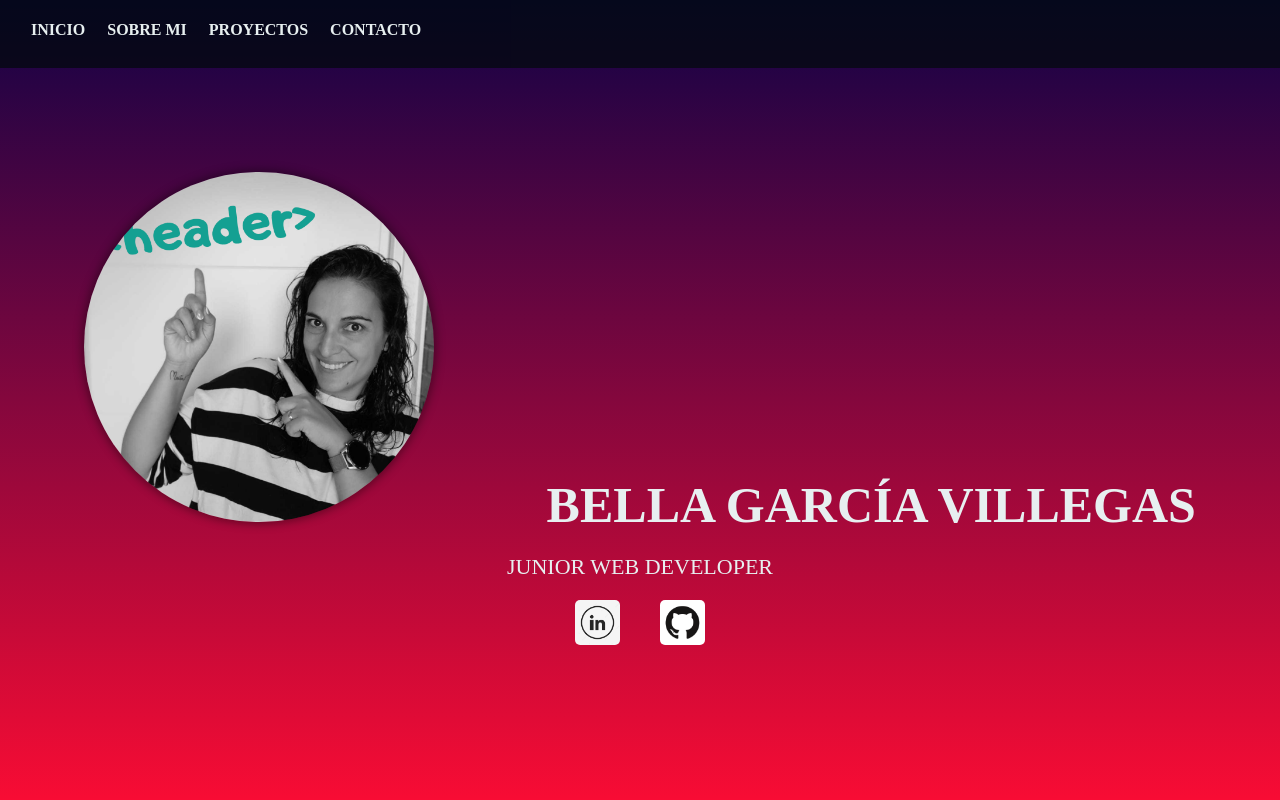
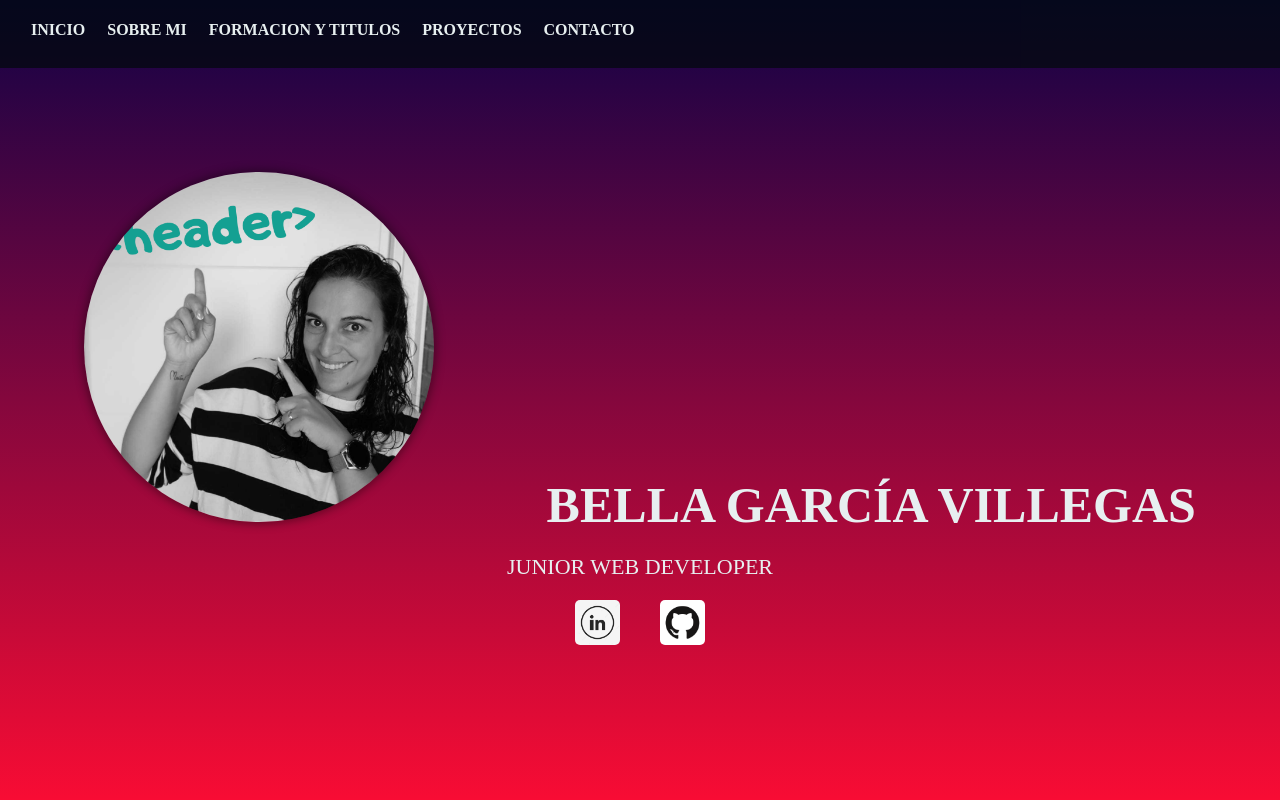
Before and after one commit to Bella-forOf/porfolio, a React (Create React App) app: page / in a window 1280 px wide. Shown: the top 800 px of the page. Built offline with nearby package versions, Linux system fonts and the light colour scheme; a web font is replaced by a local one.

Commit message:
new section

```diff
--- a/src/components/Header.js
+++ b/src/components/Header.js
@@ -13,6 +13,9 @@ function Header() {
           </a>
           <a className="header__nav--link" href="#about-section">
             Sobre mi
+          </a>
+          <a className="header__nav--link" href="#projects-section">
+            Formacion y Titulos
           </a>
           <a className="header__nav--link" href="#projects-section">
             Proyectos
```
